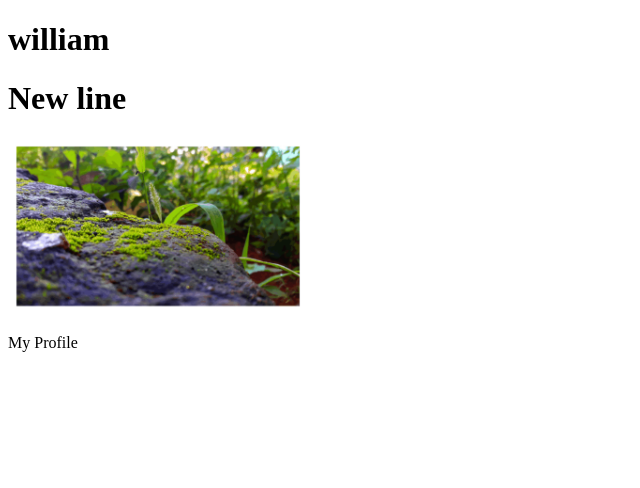
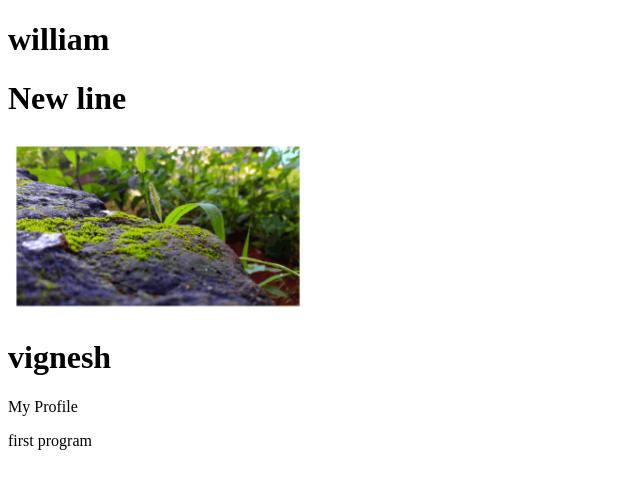
Before and after one commit to vignesh4620g/first_project, a plain HTML site: page index.html in a window 1280 px wide. Shown: the whole page, without its empty margins (0-640 px from the left). Drawn offline with Linux system fonts and the light colour scheme.

Commit message:
first_program

```diff
--- a/index.html
+++ b/index.html
@@ -9,6 +9,8 @@
     <h1>william</h1>
     <h1>New line</h1>
     <img src="profile.gif" alt="" width="300">
+    <h1>vignesh</h1>
 <p>My Profile</p>
+<p>first program</p>
 </body>
 </html>
```
